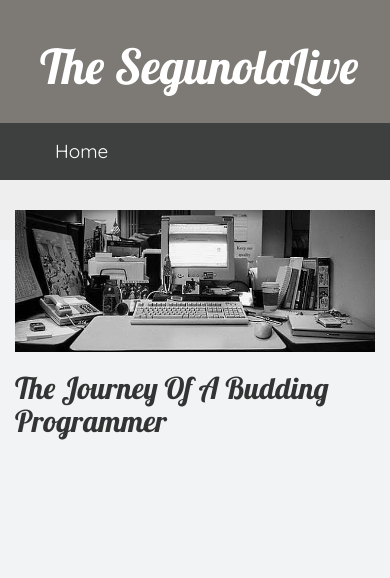
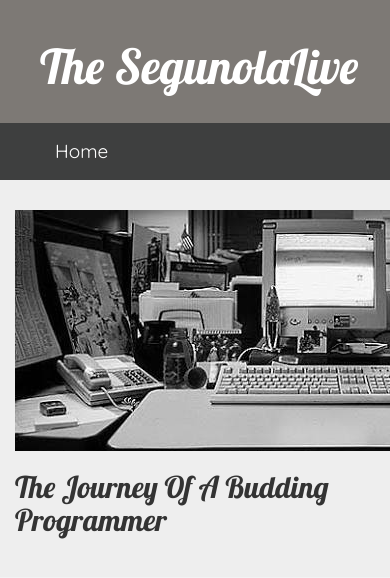
Before and after one commit to segunolalive/two-docs, a Django app: template blog/templates/blog/base.html in a window 390 px wide; the page is wider, and only the part inside the window is pictured. Shown: the top 578 px of that part. Run offline with Django 3.2, Linux system fonts and the light colour scheme; the template is opened without the code that fills it, so the values that code supplies are empty; some libraries are stand-ins or nearby versions.

Commit message:
adjusting the jumbotron

```diff
--- a/blog/templates/blog/base.html
+++ b/blog/templates/blog/base.html
@@ -34,8 +34,8 @@
         </div>
 
         <div class="jumbotron">
-            <img class= "col-sm-8 img-responsive pull-left" src="{% static 'images/display.jpg' %}">
-            <h2 class="col-sm-4 pull-right">The Journey Of A Budding Programmer</h2>
+            <img class= "col-sm-8 " src="{% static 'images/display.jpg' %}">
+            <h2 class="col-sm-4">The Journey Of A Budding Programmer</h2>
         </div>
 
 
```
